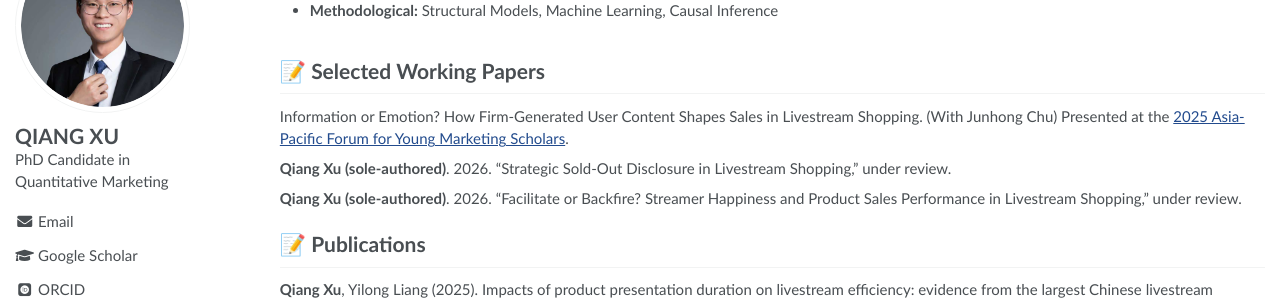
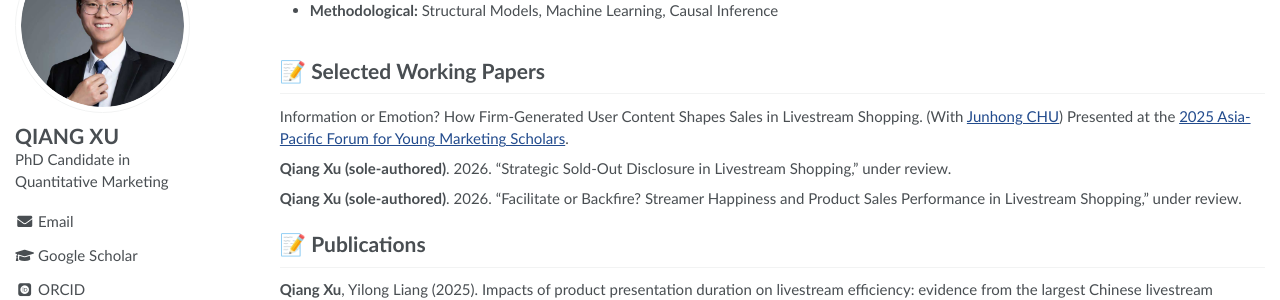
Before and after one commit to xuqiang/xuqiang.github.io, a Jekyll site: the page built from _pages/about.md, in a window 1280 px wide and 900 px high, scrolled down 348 px. Shown: the part 153-453 px from the top of the window. Built offline with Jekyll 4.4.1, drawn with Linux system fonts in a browser that asks for light colours; some web fonts are replaced; part of the change alters nothing that is shown.

```diff
--- a/_pages/about.md
+++ b/_pages/about.md
@@ -43,7 +43,7 @@ Please feel free to reach out if you share similar research interests or wish to
 <span class='anchor' id='publications'></span>
 
 # 📝 Selected Working Papers
-Information or Emotion? How Firm-Generated User Content Shapes Sales in Livestream Shopping. (With Junhong Chu) Presented at the [2025 Asia-Pacific Forum for Young Marketing Scholars](https://mp.weixin.qq.com/s/_FkfAvSZoGTyOvBuVmjW5A).
+Information or Emotion? How Firm-Generated User Content Shapes Sales in Livestream Shopping. (With [Junhong CHU](https://www.chujunhong.com/)) Presented at the [2025 Asia-Pacific Forum for Young Marketing Scholars](https://mp.weixin.qq.com/s/_FkfAvSZoGTyOvBuVmjW5A).
 
 **Qiang Xu (sole-authored)**. 2026. "Strategic Sold-Out Disclosure in Livestream Shopping," under review.
 
```
